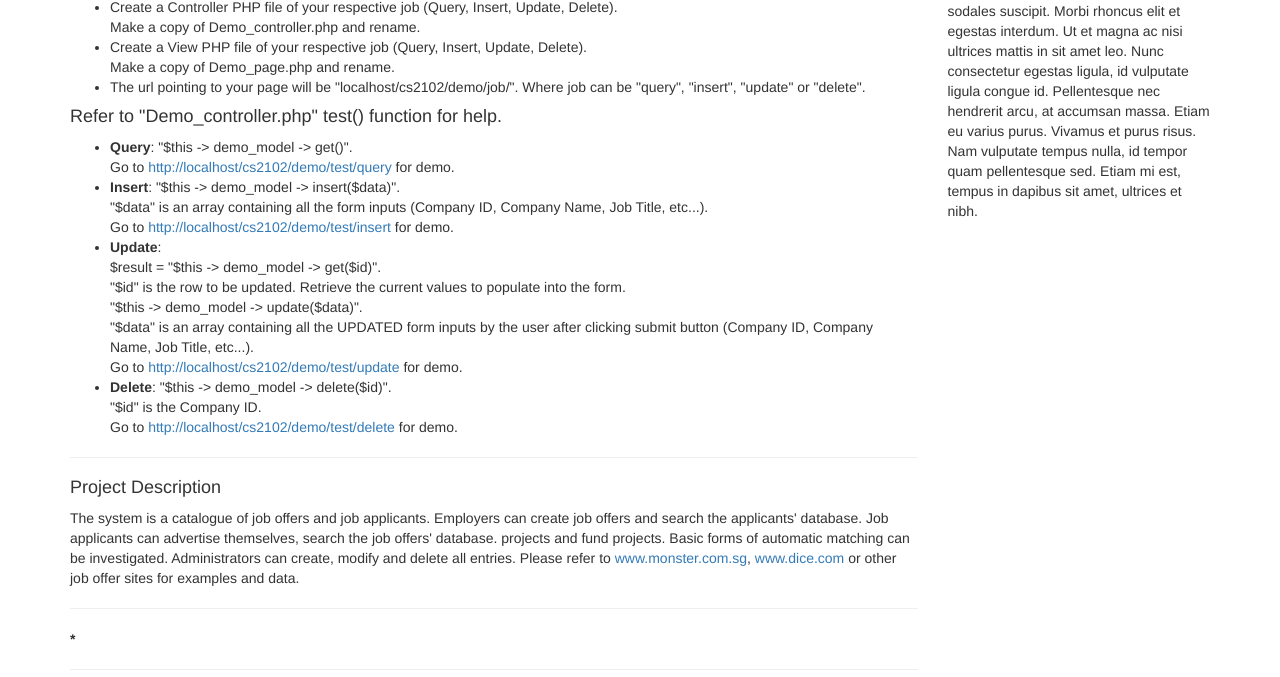
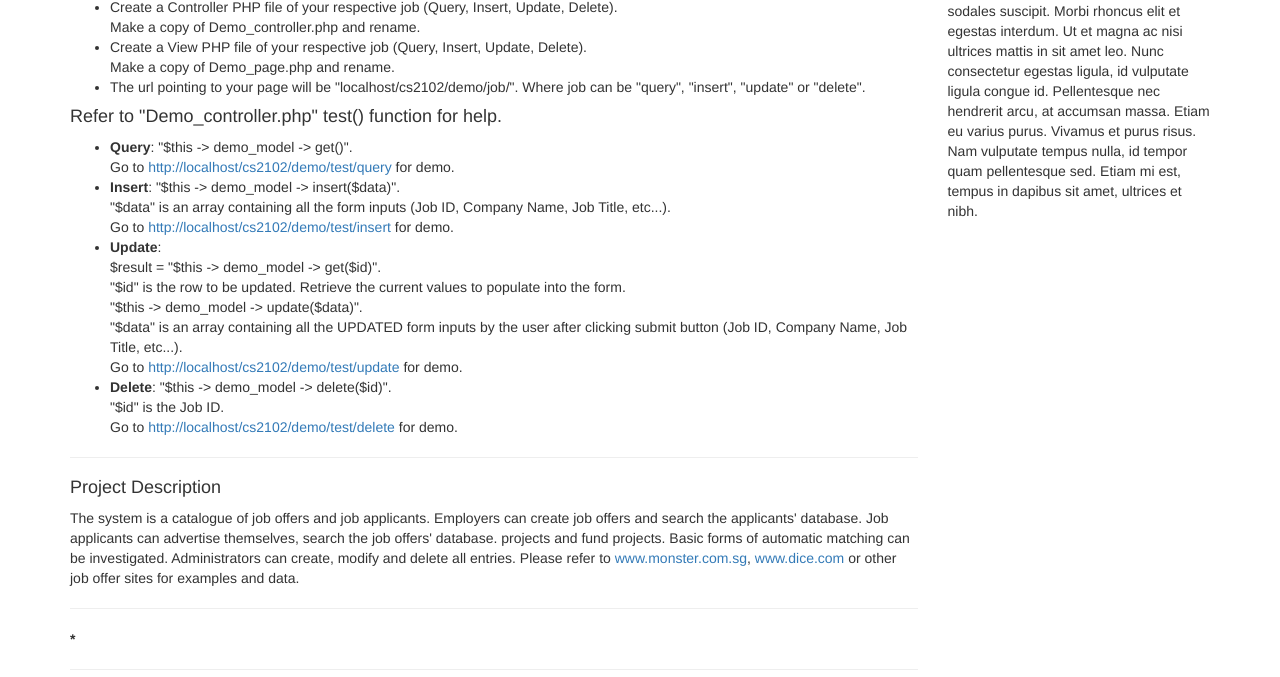
Before and after one commit to chewonit/cs2102, a CodeIgniter app: page /cs2102/index.php/demo_controller/view in a window 1280 px wide. Shown: the part 271-948 px from the top of the page. Run offline with CodeIgniter, Linux system fonts and the light colour scheme; data that the repository does not hold is empty; some libraries are stand-ins or nearby versions.

Commit message:
Correction in demo guide to Job ID from Company ID.

```diff
--- a/application/views/pages/demo_page.php
+++ b/application/views/pages/demo_page.php
@@ -44,7 +44,7 @@ defined('BASEPATH') OR exit('No direct script access allowed');
                     </li>
                     <li>
                         <b>Insert</b>: "$this -> demo_model -> insert($data)". <br />
-                        "$data" is an array containing all the form inputs (Company ID, Company Name, Job Title, etc...). <br />
+                        "$data" is an array containing all the form inputs (Job ID, Company Name, Job Title, etc...). <br />
                         Go to <?php echo anchor('demo/test/insert/'); ?> for demo.
                     </li>
                     <li>
@@ -52,12 +52,12 @@ defined('BASEPATH') OR exit('No direct script access allowed');
                         $result = "$this -> demo_model -> get($id)". <br />
                         "$id" is the row to be updated. Retrieve the current values to populate into the form. <br />
                         "$this -> demo_model -> update($data)". <br />
-                        "$data" is an array containing all the UPDATED form inputs by the user after clicking submit button (Company ID, Company Name, Job Title, etc...). <br />
+                        "$data" is an array containing all the UPDATED form inputs by the user after clicking submit button (Job ID, Company Name, Job Title, etc...). <br />
                         Go to <?php echo anchor('demo/test/update/'); ?> for demo.
                     </li>
                     <li>
                         <b>Delete</b>: "$this -> demo_model -> delete($id)". <br />
-                        "$id" is the Company ID. <br />
+                        "$id" is the Job ID. <br />
                         Go to <?php echo anchor('demo/test/delete/'); ?> for demo.
                     </li>
 		        </ul>
```
